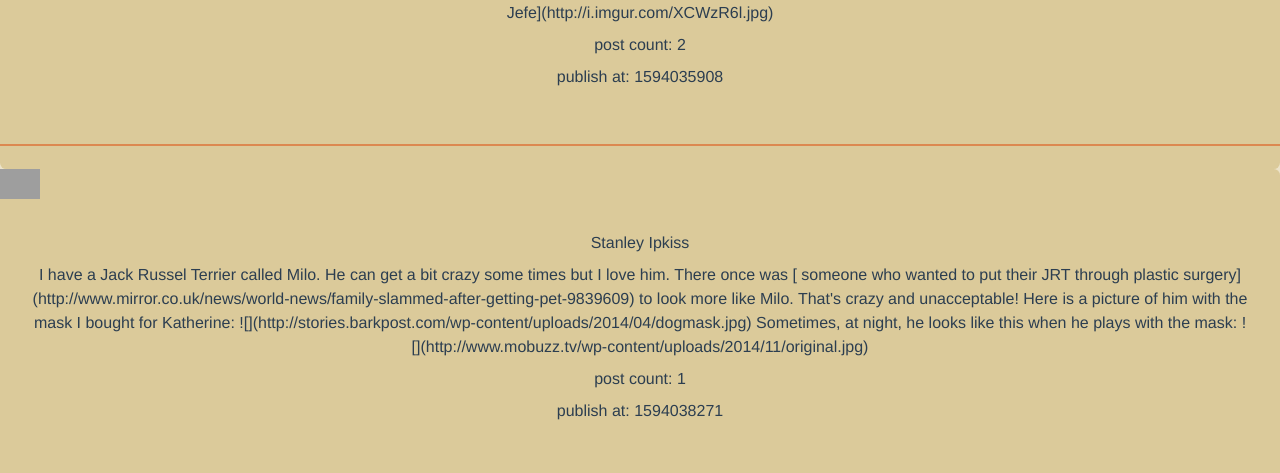
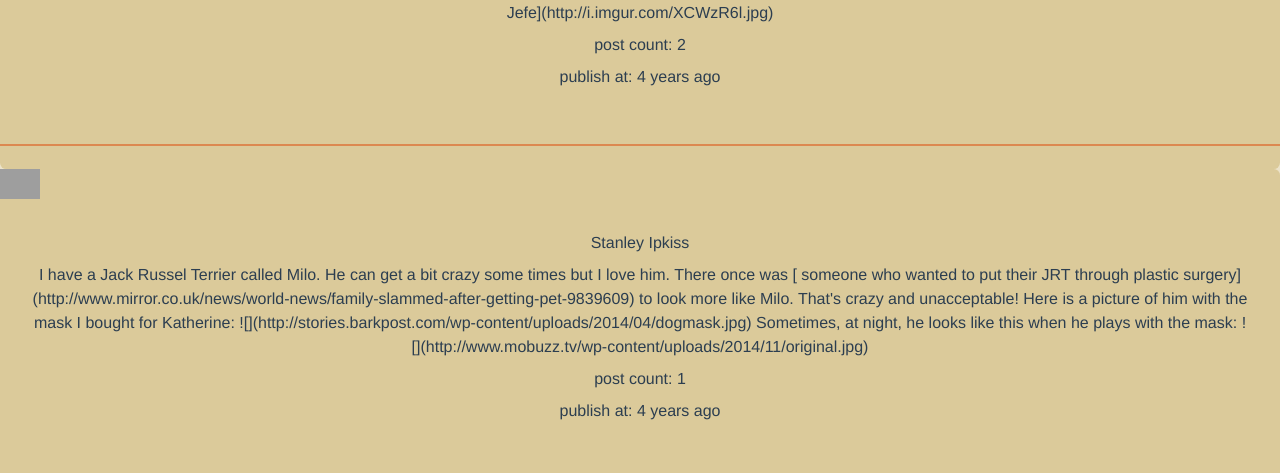
Before and after one commit to ezcomenezgo/vue-optionapi-forum, a Vue app: page /thread/-KsjWehQ--apjDBwSBCY in a window 1280 px wide. Shown: the part 273-746 px from the top of the page. Built offline with nearby package versions, Linux system fonts and the light colour scheme; grey boxes are pictures that could not be loaded.

Commit message:
feat: create readable time

```diff
--- a/package.json
+++ b/package.json
@@ -9,6 +9,7 @@
   },
   "dependencies": {
     "core-js": "^3.8.3",
+    "dayjs": "^1.11.11",
     "vue": "^3.2.13",
     "vue-router": "^4.3.3"
   },
--- a/src/components/PostList.vue
+++ b/src/components/PostList.vue
@@ -13,7 +13,9 @@
       </p>
       <p>{{ post.text }}</p>
       <p>post count: {{ userById(post.userId).postsCount }}</p>
-      <p>publish at: {{ post.publishedAt }}</p>
+      <p :title="showTimeWhenHover(post.publishedAt)">
+        publish at: {{ makeReadableTime(post.publishedAt) }}
+      </p>
     </div>
     <div class="divider divider-accent"></div>
   </div>
@@ -21,6 +23,11 @@
 
 <script>
 import sourceData from "@/data.json";
+import dayjs from "dayjs";
+import relativeTime from "dayjs/plugin/relativeTime";
+import localizedFormat from "dayjs/plugin/localizedFormat";
+dayjs.extend(relativeTime);
+dayjs.extend(localizedFormat);
 
 export default {
   props: {
@@ -38,6 +45,12 @@ export default {
     userById(userId) {
       return this.users.find((u) => u.id === userId);
     },
+    makeReadableTime(timestamp) {
+      return dayjs.unix(timestamp).fromNow();
+    },
+    showTimeWhenHover(timestamp) {
+      return dayjs.unix(timestamp).format("llll");
+    },
   },
 };
 </script>
```
Also changed, not shown: 1 other file (tests, documents, lock files or other folders).
